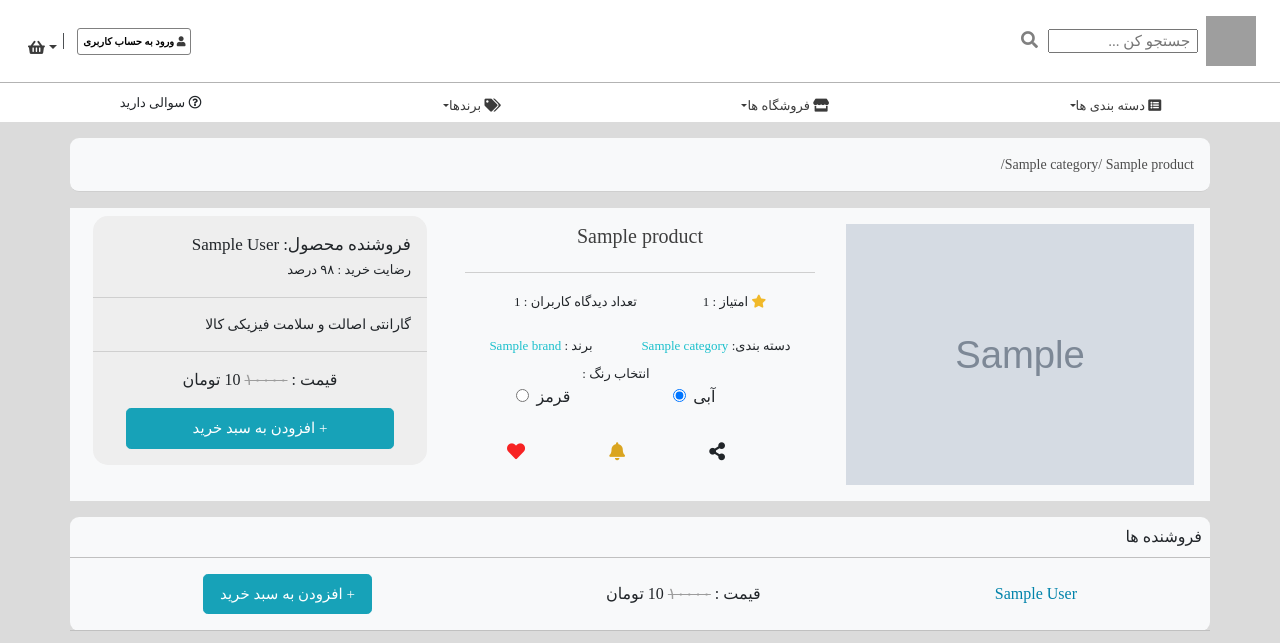
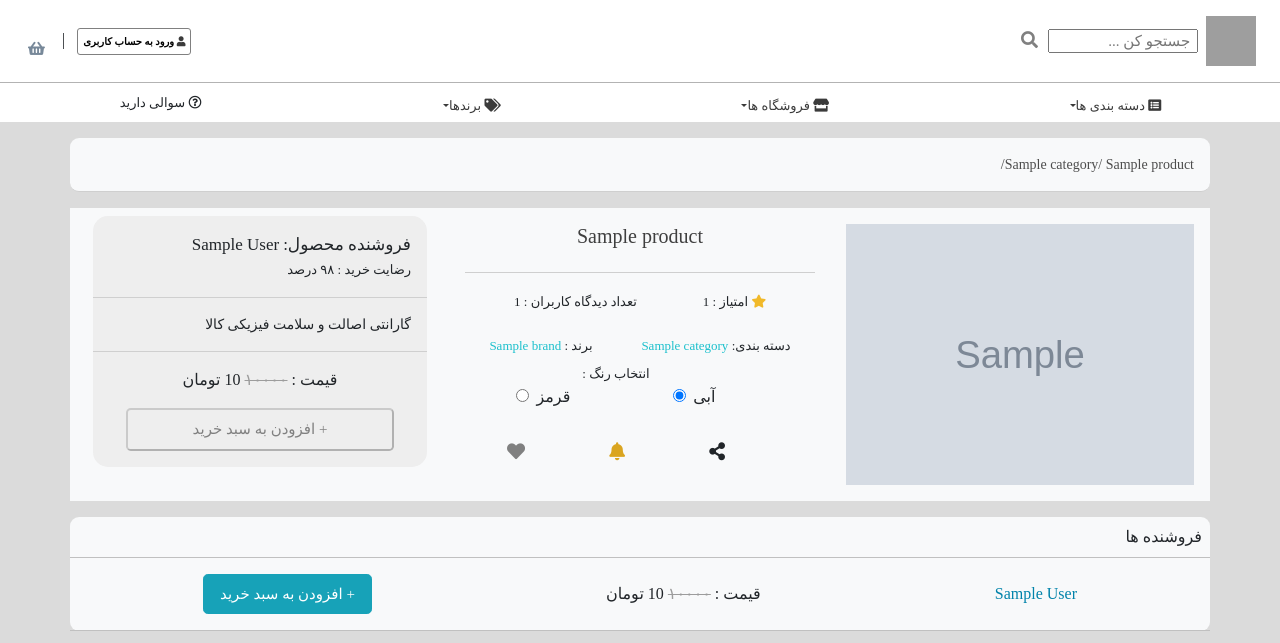
Before and after one commit to puryabzp/django-store, a Django app: a page that uses django-store/core/templates/base/header.html in a window 1280 px wide. Shown: the top 643 px of the page. Run offline with Django 3.2, Linux system fonts and the light colour scheme; tables that the repository leaves empty hold one stand-in row (values such as "Sample post"); grey boxes marked "Sample" are stand-in pictures; some libraries are stand-ins or nearby versions; some web fonts are replaced; grey boxes are pictures that could not be loaded.

Commit message:
makin some changes

```diff
--- a/django-store/core/store/models.py
+++ b/django-store/core/store/models.py
@@ -161,7 +161,7 @@ class ProductMeta(models.Model):
 
 
 class Like(models.Model):
-    user = models.ForeignKey(User, verbose_name=_('User'), on_delete=models.CASCADE)
+    user = models.ForeignKey(User, verbose_name=_('User'), on_delete=models.CASCADE,related_name='user_like', related_query_name='user_like')
     product = models.ForeignKey(Product, verbose_name=_('Product'), on_delete=models.CASCADE,
                                 related_name='product_like', related_query_name='product_like')
     like = models.BooleanField(_('Condition'), default=True)
--- a/django-store/core/templates/base/header.html
+++ b/django-store/core/templates/base/header.html
@@ -6,8 +6,8 @@
     top: 0;z-index: 1;">
 
       <div>
-
-          <div class="dropdown" style="display: inline;">
+          {% if user.is_authenticated %}
+              <div class="dropdown" style="display: inline;">
                 <button class="basket btn buttons dropdown-toggle mt-3 mr-1" type="button" id="dropdownMenuButton" data-toggle="dropdown" aria-haspopup="true" aria-expanded="false" onclick="create_basket()" style="font-size: 15px" ><i class="fas fa-shopping-basket"></i></button>
                 <div class="dropdown-menu" aria-labelledby="dropdownMenuButton" id="sabad" style="height: auto; width: 500px">
                     <button class="btn btn-primary ml-5 mb-1" onclick="delete_basket({{ user.user_baskets.id }})" style="font-size: 13px;width: 30%">حذف سبد خرید</button>
@@ -56,6 +56,13 @@
 
                 </div>
           </div>
+          {% else %}
+              <div style="display: inline">
+               <button class="basket btn mt-3 mr-1"  style="font-size: 15px;color: lightslategray" title="شما سبد خریدی ندارید" ><i class="fas fa-shopping-basket"></i></button>
+              </div>
+          {% endif %}
+
+
 
         <span class="m-2">|</span>
           {% if user.is_authenticated %}
--- a/django-store/core/templates/homepage/single_product.html
+++ b/django-store/core/templates/homepage/single_product.html
@@ -39,8 +39,12 @@
                                 <span>قیمت : </span>
                                 <span style="text-decoration: line-through; color: rgb(156, 156, 156);">۱۰۰۰۰</span>
                                 <span>{{ shop_product.price }} تومان</span>
+                                {% if user.is_authenticated %}
+                                <button style="width: 80%;height:auto;font-size: 15px;" class="btn btn-info btn-lg mt-3 mb-3" onclick="add_to_basket({{ shop_product.id }},{{ user.user_baskets.id }})">+ افزودن به سبد خرید</button>
+                                 {% else %}
+                                    <button style="width: 80%;height:auto;font-size: 15px;color: gray" class=" btn-lg mt-3 mb-3" disabled>+ افزودن به سبد خرید</button>
+                                {% endif %}
 
-                                <button style="width: 80%;height:auto;font-size: 15px;" class="btn btn-info btn-lg mt-3 mb-3" onclick="add_to_basket({{ shop_product.id }},{{ user.user_baskets.id }})">+ افزودن به سبد خرید</button>
                             {% endfor %}
                             </div>
 
@@ -98,7 +102,12 @@
                                 </div>
                             </div>
                             <div class="d-flex justify-content-around mt-4">
-                                <button class="btn" style="color: rgba(247, 2, 2, 0.87);font-size: 18px;background-color: transparent;border: none" onclick="add_score({{ object.id }})"><i class="fas fa-heart"></i></button>
+                                {% if user.is_authenticated %}
+                                 <button class="btn" style="color: rgba(247, 2, 2, 0.87);font-size: 18px;background-color: transparent;border: none" onclick="add_score({{ object.id }})"><i class="fas fa-heart"></i></button>
+                                 {% else %}
+                                    <button class="btn" style="color: gray;font-size: 18px;background-color: transparent;border: none" title="شما دسترسی جهت لایک ندارید"><i class="fas fa-heart"></i></button>
+                                {% endif %}
+
                                 <button class="btn" style="color: goldenrod;font-size: 18px;background-color: transparent;border: none"><i class="fas fa-bell"></i></button>
                                 <button class="btn" style="font-size: 18px;background-color: transparent;border: none"><i class="fas fa-share-alt"></i></button>
 
@@ -225,7 +234,7 @@
                             <span>{{ shop_product.price }} تومان</span>
                         </div>
 
-                        <button style="font-size: 15px;" type="button" class="btn btn-info btn-lg">+ افزودن به سبد خرید</button>
+                        <button style="font-size: 15px;" type="button" class="btn btn-info btn-lg" onclick="add_to_basket({{ shop_product.id }},{{ user.user_baskets.id }})">+ افزودن به سبد خرید</button>
 
                     </div>
 
```
Also changed, not shown: django-store/core/account/admin.py (+4 -3 lines), django-store/core/store/migrations/0018_auto_20210226_1156.py (added), django-store/core/templates/homepage/products_of_brand.html (line endings or trailing spaces).
